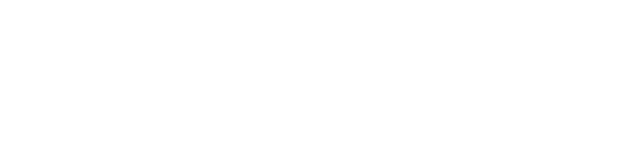
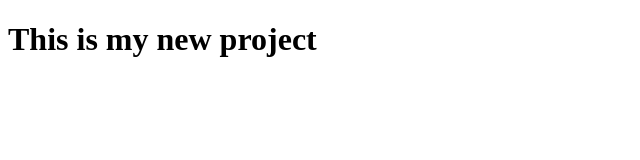
Before and after one commit to JEEVA-M25/demoGit, a plain HTML site: page index.html in a window 1280 px wide. Shown: the whole page, without its empty margins (0-640 px from the left). Drawn offline with Linux system fonts and the light colour scheme.

Commit message:
Added an heading

```diff
--- a/index.html
+++ b/index.html
@@ -6,6 +6,6 @@
     <title>Document</title>
 </head>
 <body>
-
+    <h1>This is my new project</h1>
 </body>
 </html>
```
